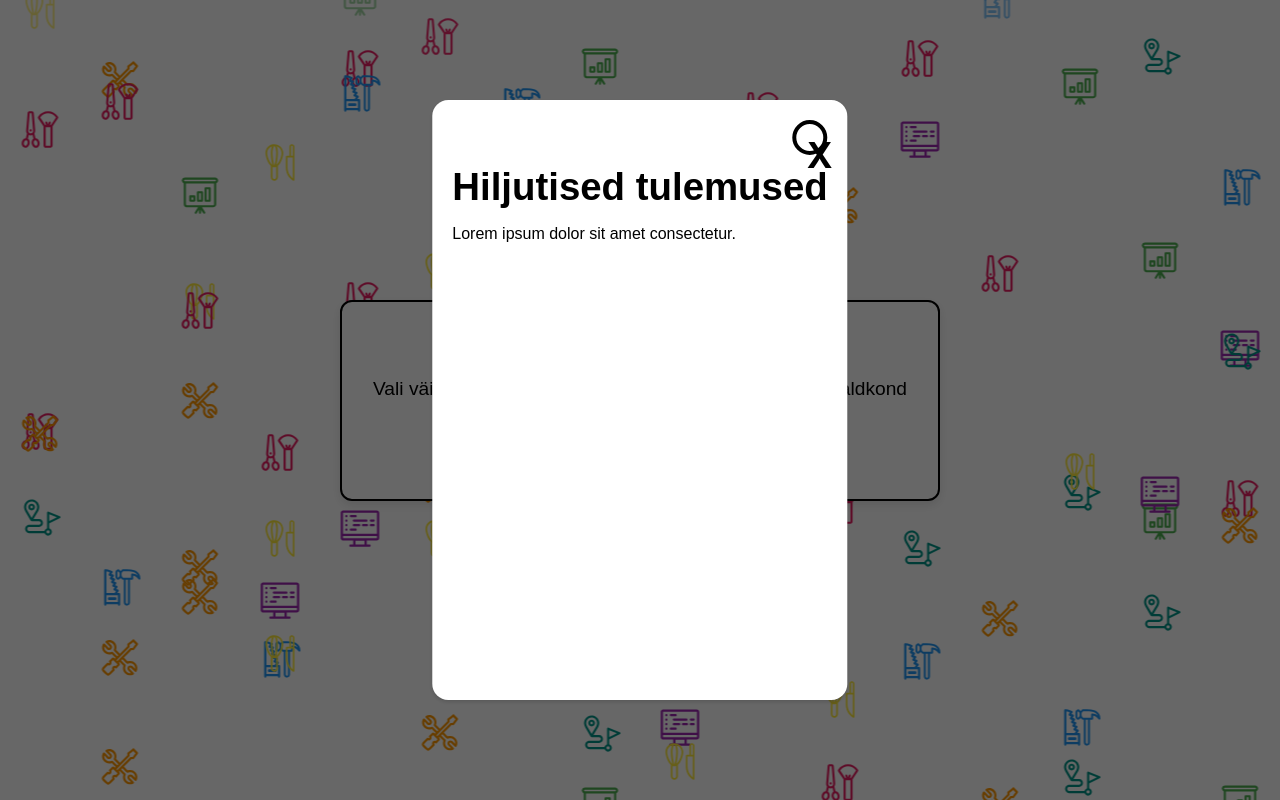
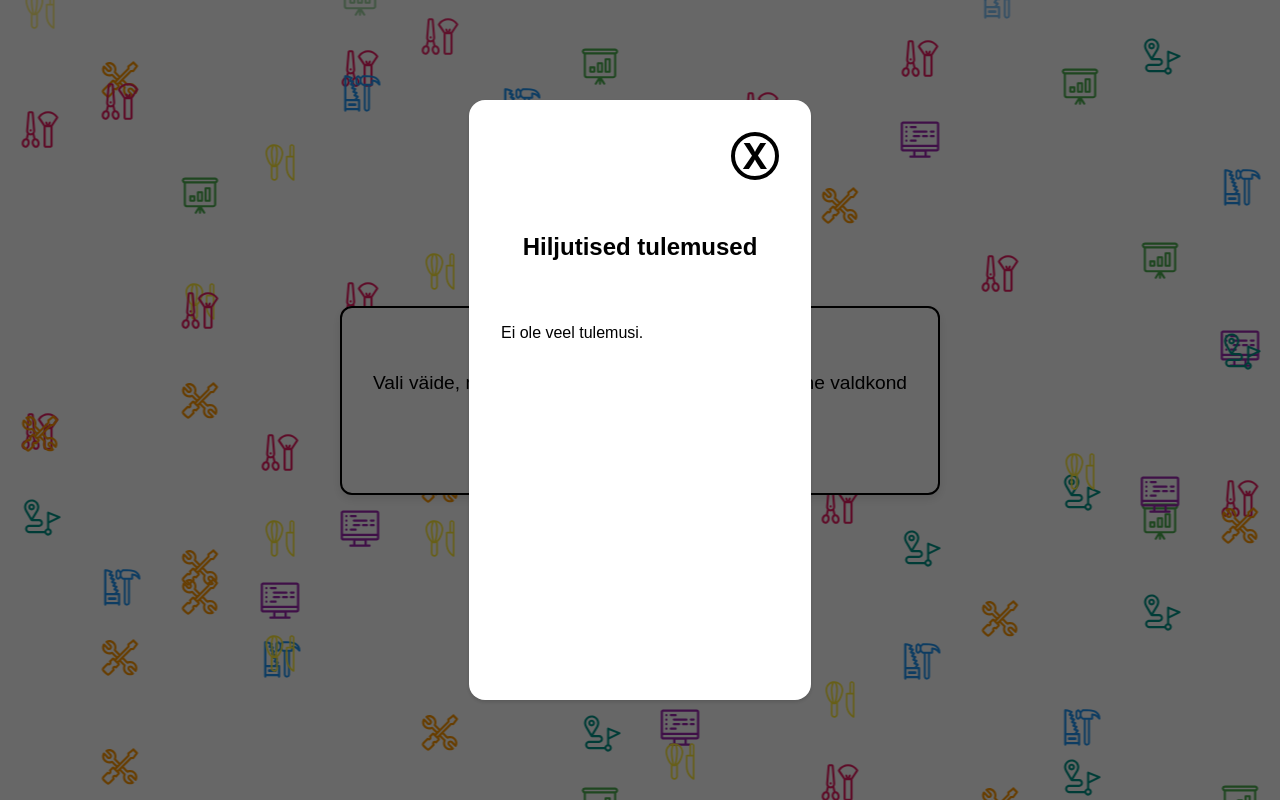
Before and after one commit to aleksandertap/koolimang, a React (Vite) app: page / in a window 1280 px wide. Both pictures are taken after a click on the picture 1227 px from the left and 52 px from the top of the page. Built offline with nearby package versions, Linux system fonts and the light colour scheme.

Commit message:
History component saves to localStorage

```diff
--- a/src/App.jsx
+++ b/src/App.jsx
@@ -28,6 +28,23 @@ function App() {
   const completeQuiz = (finalWinner) => {
     setWinner(finalWinner);
     setHowFar("results");
+
+      // Salvestab localStoragesse
+  const prev = JSON.parse(localStorage.getItem("history")) || [];
+
+  // Format date as dd.mm.yyyy
+  const now = new Date();
+  const date = now.toLocaleDateString("et-EE");
+
+  const entry = {
+    id: finalWinner.id,
+    name: finalWinner.name,
+    icon: finalWinner.icon,
+    date,
+  };
+
+  const updated = [entry, ...prev]; // pea-alaspidi järjekord
+  localStorage.setItem("history", JSON.stringify(updated));
   };
 
   return (
--- a/src/components/menus/History.css
+++ b/src/components/menus/History.css
@@ -20,8 +20,8 @@
   /* width: 50%; */
   min-width: 342px;
   max-width: 600px;
-  height: auto;
-  min-height: 600px;
+  height: 600px;
+  /* min-height: 600px; */
   box-shadow: 0px 2px 4px 0px rgba(0, 0, 0, 0.15);
   position: fixed;
   top: 50%;
@@ -29,23 +29,55 @@
   transform: translate(-50%, -50%);
   z-index: 1000;
 }
+.title {
+  font-family: "Montserrat", sans-serif;
+  font-size: 24px;
+  font-weight: 700;
+  margin-bottom: 20px;
+  text-align: center;
+}
 .closeContainer {
   width: 100%;
   display: flex;
   flex-direction: row-reverse;
-    margin-bottom: 10px;
+  margin-bottom: 10px;
 }
 .closeButton {
+  display: flex;
   cursor: pointer;
   height: 35px;
   width: 35px;
   text-align: center;
+  align-items: center;
   justify-content: center;
   font-family: "Inter", sans-serif;
   font-size: 35px;
   font-weight: bold;
   border: 4px solid black;
   border-radius: 50%;
-  padding: 10px;
+  padding: 20px;
   background-color: white;
 }
+.historyContainer {
+  display: flex;
+  flex-direction: column;
+  overflow-y: auto;
+  gap: 43px;
+  padding: 32px;
+}
+.historyItem {
+  display: flex;
+  flex-direction: row;
+  align-items: center;
+  justify-content: space-between;
+  margin-bottom: 15px;
+  font-size: 16px;
+}
+.name-icon {
+  display: flex;
+  flex-direction: row;
+  align-items: center;
+  gap: 8px;
+  max-width: 60%;
+  text-align: right;
+}
--- a/src/components/menus/History.jsx
+++ b/src/components/menus/History.jsx
@@ -1,17 +1,45 @@
-import React from "react";
+import React, { useEffect, useState } from "react";
 import "./History.css";
 
-const History = ({onClose}) => {
+const History = ({ onClose }) => {
+  const [history, setHistory] = useState([]);
+
+  useEffect(() => {
+    const saved = JSON.parse(localStorage.getItem("history")) || [];
+    setHistory(saved);
+  }, []);
+
   return (
     <div className="overlay">
       <div className="historyContainer">
         <div className="closeContainer">
-          <div className="closeButton" onClick={onClose}>X</div>
+          <div className="closeButton" onClick={onClose}>
+            X
+          </div>
         </div>
         <h2 className="title">Hiljutised tulemused</h2>
-        {/* Siia historyList-i mapime hiljutised tulemused */}
+
         <div className="historyList">
-          Lorem ipsum dolor sit amet consectetur.
+          {history.length === 0 ? (
+            <p>Ei ole veel tulemusi.</p>
+          ) : (
+            history.map((item, idx) => (
+              <div key={idx} className="historyItem">
+                <span className="historyDate">{item.date}</span>
+                <div className="name-icon"><span className="historyName">{item.name}</span>
+                {item.icon && (
+                  <img
+                    src={item.icon}
+                    alt={item.name}
+                    className="historyIcon"
+                    width={36}
+                    height={36}
+                  />
+                )}</div>
+
+              </div>
+            ))
+          )}
         </div>
       </div>
     </div>
```
